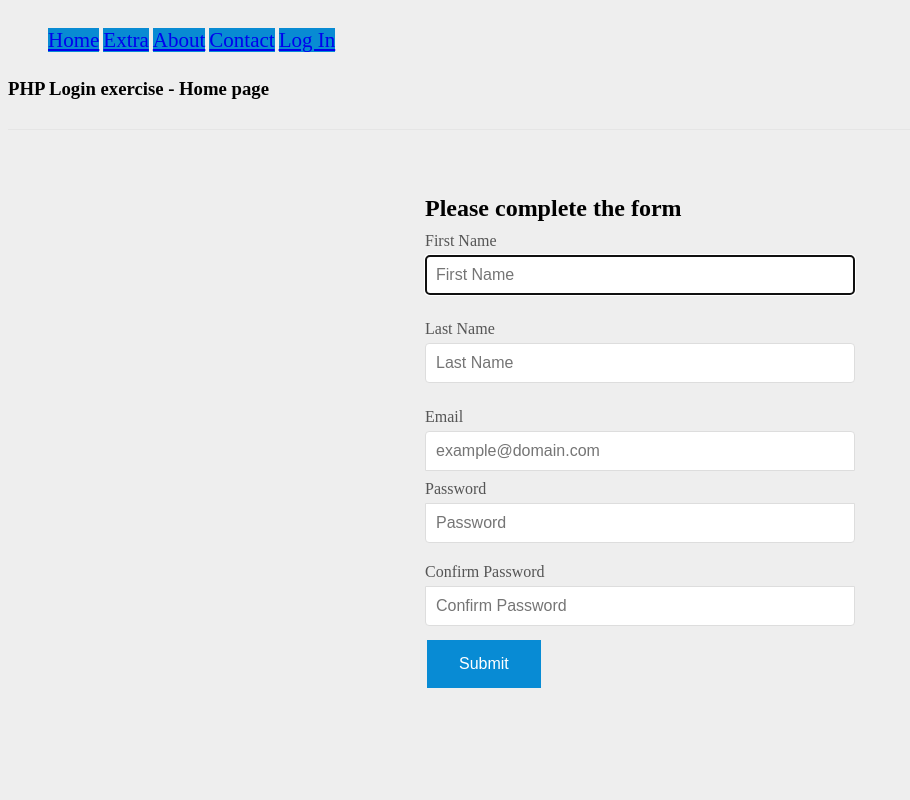
After one commit to mmseveros/PHP-Login, a PHP site: page /signup.php in a window 1280 px wide. The commit adds this page. Shown: the whole page, without its empty margins (0-910 px from the left). Run offline with PHP 8.4, Linux system fonts and the light colour scheme.

Commit message:
Last update
Finish item 6 of labsheet!

```diff
--- a/css/signin.css
+++ b/css/signin.css
@@ -10,7 +10,7 @@ body {
 	 background-color: F23208;
 }
 .button {
-  background-color: #088BD3;
+  background-color: #088BD4;
   border: none;
   color: white;
   padding: 15px 32px;
@@ -23,7 +23,7 @@ body {
 }
 
 .form-signin {
-  max-width: 330px;
+  max-width: 430px;
   padding: 15px;
   margin: 0 auto;
 }
--- a/css/stylesheet.css
+++ b/css/stylesheet.css
@@ -42,11 +42,25 @@ li {
 /* Customize container */
 @media (min-width: 768px) {
   .container {
-    max-width: 730px;
+    /*max-width: 730px;*/
   }
 }
 .container-narrow > hr {
   margin: 30px 0;
+}
+form label {
+  display: block;
+  margin: 10px 0 5px;
+  color: #555;
+  text-align: left;
+}
+form input {
+  width: 100%;
+  padding: 10px;
+  margin-bottom: 15px;
+  border: 1px solid #ddd;
+  border-radius: 4px;
+  box-sizing: border-box;
 }
 
 /* Main marketing message and sign up button */
--- a/public/about.php
+++ b/public/about.php
@@ -1,4 +1,6 @@
-<?php require_once '../template/header.php';?>
+<?php require_once '../template/header.php';
+require "config.php";?>
+
 
   <body>
     <div class="container">
@@ -16,7 +18,7 @@
       </div>
 
         <div class="mainarea">
-            <h1>Status: You are logged in <?php echo $_SESSION['Username'];?>  </h1>
+            <h1>Status: <?php echo $_SESSION['Username'];?> You are logged in   </h1>
             <p class="lead">This is where we will put the logout button</p>
 
             <form action="logout.php" method="post" name="Logout_Form" class="form-signin">
--- a/public/logout.php
+++ b/public/logout.php
@@ -4,6 +4,9 @@
 //header("location:login.php"); //Redirect to loggin page
 
 require_once '../src/session.php';
+
+use src\session;
+
 $session = new session();
 $session->forgetSession();
 ?>
--- /dev/null
+++ b/public/signup.php
@@ -0,0 +1,126 @@
+
+<html lang="">
+
+<link rel="stylesheet" type="text/css" href="../css/signin.css">
+    <title>Sign Up</title>
+</head>
+
+<meta charset="utf-8">
+<meta http-equiv="X-UA-Compatible" content="IE=edge">
+<meta name="viewport" content="width=device-width, initial-scale=1">
+<link rel="stylesheet" type="text/css" href="../css/stylesheet.css">
+
+<div class="header clearfix">
+    <nav>
+        <ul>
+            <li><a href="index.php">Home</a></li>
+            <li><a href="extra.php">Extra</a></li>
+            <li><a href="about.php">About</a></li>
+            <li><a href="contacts.php">Contact</a></li>
+            <li><a href="login.php">Log In</a></li>
+        </ul>
+    </nav>
+    <h3 class="text-muted">PHP Login exercise - Home page</h3>
+</div>
+
+<?php
+if (isset($_POST['submit'])) {
+    require "config.php";
+    try {
+        $connection = new PDO($dsn, $username, $password, $options);
+        $new_user = array(
+            "firstname" => $_POST['firstname'],
+            "lastname" => $_POST['lastname'],
+            "email" => $_POST['email'],
+            "password" => $_POST['password']
+        );
+        $sql = sprintf("INSERT INTO %s (%s) values (%s)", "users",
+            implode(", ", array_keys($new_user)),
+            ":" . implode(", :", array_keys($new_user)));
+        $statement = $connection->prepare($sql);
+        $statement->execute($new_user);
+    } catch(PDOException $error) {
+        echo $sql . "<br>" . $error->getMessage();
+    }
+}
+
+if (isset($_POST['submit']) && $statement){
+    echo $new_user['firstname']. ' was successfully added';
+}
+?>
+
+<body>
+<div class="container">
+    <form action="<?php echo htmlspecialchars($_SERVER["PHP_SELF"]);?>"  method="post" name="Signup_Form" class="form-signin">
+        <h2 class="form-signin-heading">Please complete the form</h2>
+        <label for="firstname" >First Name</label>
+        <input
+                name="firstname"
+                type="firstname"
+                id="firstname"
+                class="form-control"
+                placeholder="First Name"
+                required
+                autofocus
+                minlength="3"
+                pattern="^[a-zA-Z0-9]+$"
+                title="First name must contain just letters and at least 3"
+        >
+        <label for="lastname" >Last Name</label>
+        <input
+                name="lastname"
+                type="lastname"
+                id="lastname"
+                class="form-control"
+                placeholder="Last Name"
+                required
+                autofocus
+                minlength="3"
+                pattern="^[a-zA-Z0-9]+$"
+                title="Last name must contain just letters and at least 3"
+        >
+        <label for="email" >Email</label>
+        <input
+                name="email"
+                type="email"
+                id="email"
+                class="form-control"
+                placeholder="example@domain.com"
+                required
+                autofocus
+                title="Type a valid email"
+        >
+        <label for="password">Password</label>
+        <input
+                name="password"
+                type="password"
+                id="password"
+                class="form-control"
+                placeholder="Password"
+                minlength="8"
+                maxlength="12"
+                required
+                pattern="(?=.*[a-zA-Z])(?=.*\d).+$"
+                title="Password must contain at least one number and one special character"
+        >
+        <label for="password">Confirm Password</label>
+        <input
+                name="password"
+                type="password"
+                id="password"
+                class="form-control"
+                placeholder="Confirm Password"
+                minlength="8"
+                maxlength="12"
+                required
+                pattern="(?=.*[a-zA-Z])(?=.*\d).+$"
+                title="Passwords should match"
+        >
+
+        <button name="submit" value="Submit" class="button" type="submit">Submit</button>
+
+    </form>
+
+</div>
+</body>
+</html>
```
Also changed, not shown: data/init.sql (added, +10 -0 lines), public/config.php (+18 -5 lines), public/login.php (+10 -3 lines).
